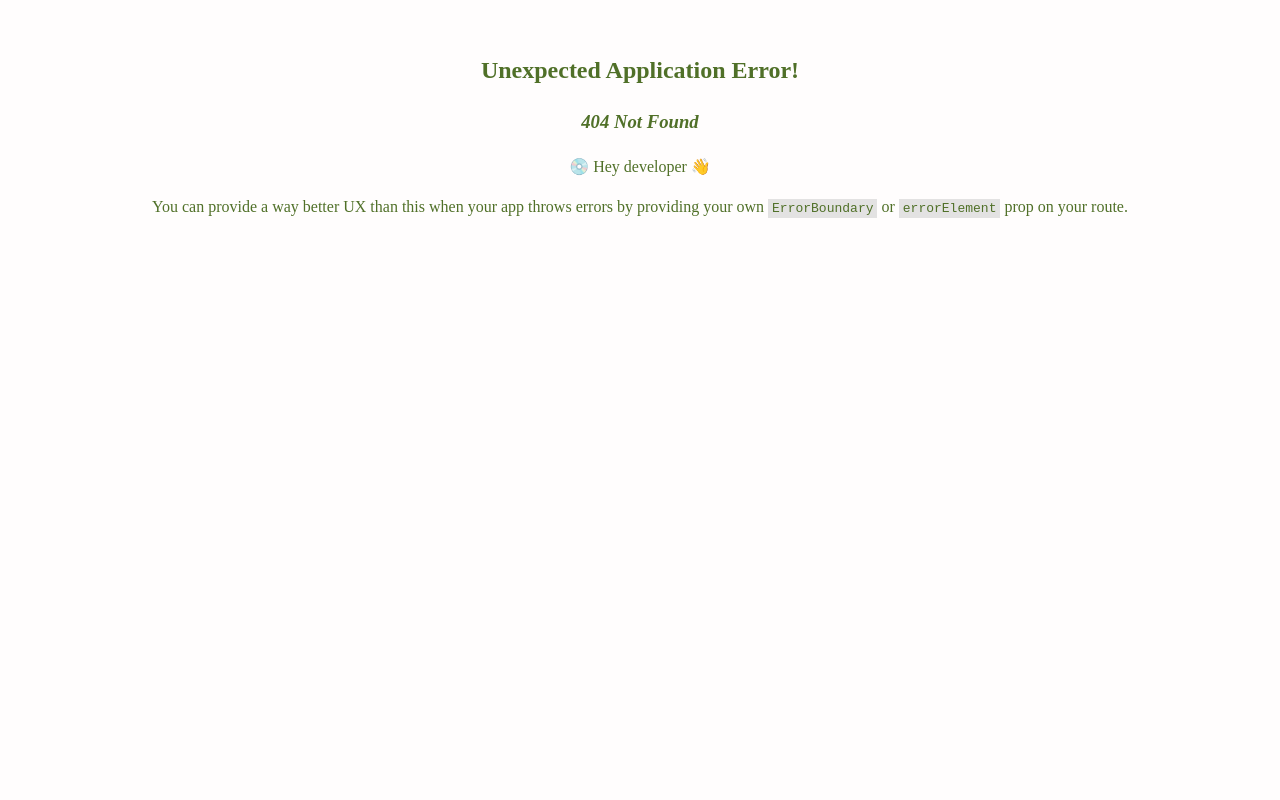
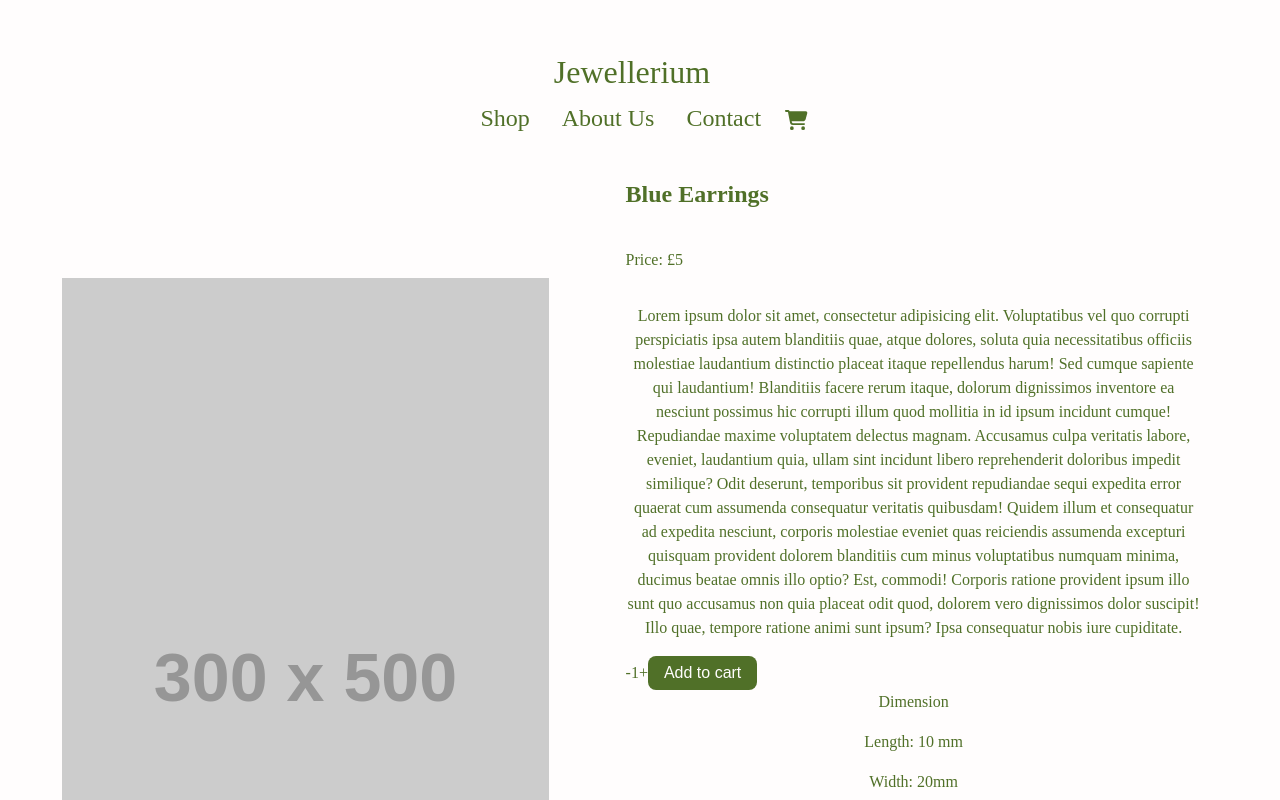
Before and after one commit to PaulinaNi/jewellerium, a React (Vite) app: page /product in a window 1280 px wide. Before the commit this address had no page. Shown: the top 800 px of the page. Built offline with nearby package versions, Linux system fonts and the light colour scheme; a web font is replaced by a local one.

Commit message:
added product page layout

```diff
--- a/src/App.jsx
+++ b/src/App.jsx
@@ -5,8 +5,9 @@ import { createBrowserRouter, createRoutesFromElements, Route, RouterProvider, }
 import Root from './layout/Root/root.layout'
 import Homepage from './pages/homepage/homepage.page'
 import Shop from './pages/shop/shop.page'
+import Contact from './pages/contact/contact.page'
 import About from './pages/about/about.page'
-import Contact from './pages/contact/contact.page'
+import Product from './pages/product/product.page'
 
 //router provider
 const router = createBrowserRouter(
@@ -16,6 +17,7 @@ const router = createBrowserRouter(
       <Route path="shop" element={<Shop />} />
       <Route path="contact" element={<Contact />} />
       <Route path="about" element={<About />} />
+      <Route path="product" element={<Product />} />
     </Route>
   )
 )
--- a/src/components/productCard/productCard.component.jsx
+++ b/src/components/productCard/productCard.component.jsx
@@ -1,5 +1,5 @@
 import './productCard.styles.css'
-
+import { Link } from 'react-router-dom'
 //components
 import Button from '../../components/button/button.component'
 
@@ -7,6 +7,7 @@ export default function ProductCard(props) {
  return (
   <div className='productCard-Container'>
    <img className='productCard-Image' src="https://placehold.co/300" alt="product photo" />
+   <Link to='/product' >Link</Link>
    <p className='productCard-ProductName'>Blue Earrings</p>
    <div className='productCard-Price'>Price: £5</div>
    <Button
--- /dev/null
+++ b/src/pages/product/product.page.jsx
@@ -0,0 +1,51 @@
+import './product.styles.css'
+//component import
+import Button from '../../components/button/button.component'
+
+export default function Product(props) {
+ return (
+  <section className='productPage'>
+   <img className='productPage-Image' src="https://placehold.co/300x500" alt="product photo" />
+
+   <div className='productPage-ItemInfoContainer'>
+    <h1 className='productPage-Name'>Blue Earrings</h1>
+    <p className='productPage-Price'>Price: £5</p>
+    <p className='productPage-Discription'>
+     Lorem ipsum dolor sit amet, consectetur adipisicing elit. Voluptatibus vel quo corrupti perspiciatis ipsa autem blanditiis quae, atque dolores, soluta quia necessitatibus officiis molestiae laudantium distinctio placeat itaque repellendus harum!
+     Sed cumque sapiente qui laudantium! Blanditiis facere rerum itaque, dolorum dignissimos inventore ea nesciunt possimus hic corrupti illum quod mollitia in id ipsum incidunt cumque! Repudiandae maxime voluptatem delectus magnam.
+     Accusamus culpa veritatis labore, eveniet, laudantium quia, ullam sint incidunt libero reprehenderit doloribus impedit similique? Odit deserunt, temporibus sit provident repudiandae sequi expedita error quaerat cum assumenda consequatur veritatis quibusdam!
+     Quidem illum et consequatur ad expedita nesciunt, corporis molestiae eveniet quas reiciendis assumenda excepturi quisquam provident dolorem blanditiis cum minus voluptatibus numquam minima, ducimus beatae omnis illo optio? Est, commodi!
+     Corporis ratione provident ipsum illo sunt quo accusamus non quia placeat odit quod, dolorem vero dignissimos dolor suscipit! Illo quae, tempore ratione animi sunt ipsum? Ipsa consequatur nobis iure cupiditate.
+    </p>
+    <div className='productPage-AddToCart'>
+     <span>-</span>
+     <span>1</span>
+     <span>+</span>
+     <Button
+      buttonFunction='action'
+      text='Add to cart'
+      func={() => console.log('added to cart')}
+      color='dark'
+     />
+    </div>
+    <div>
+     <div>Dimension
+      <p> Length: 10 mm</p>
+      <p> Width: 20mm</p>
+     </div>
+
+     <div>Care
+      <p>Lorem ipsum dolor sit amet consectetur adipisicing elit. Sunt, earum dolor iste aliquam optio rerum saepe. Eum laudantium corrupti sunt obcaecati unde, ab temporibus officia debitis inventore aspernatur! Eum, reiciendis?
+       Quaerat fuga a, perferendis accusantium asperiores explicabo modi vitae deserunt corrupti, veritatis quibusdam officiis sequi, pariatur laborum blanditiis tempora neque praesentium dolorum suscipit fugiat adipisci voluptatibus aspernatur. Iste, ipsum reprehenderit.</p>
+     </div>
+
+     <div>Delivery
+      <p>Lorem ipsum dolor sit amet consectetur adipisicing elit. Sunt, earum dolor iste aliquam optio rerum saepe. Eum laudantium corrupti sunt obcaecati unde, ab temporibus officia debitis inventore aspernatur! Eum, reiciendis?
+       Quaerat fuga a, perferendis accusantium asperiores explicabo modi vitae deserunt corrupti, veritatis quibusdam officiis sequi, pariatur laborum blanditiis tempora neque praesentium dolorum suscipit fugiat adipisci voluptatibus aspernatur. Iste, ipsum reprehenderit.</p>
+     </div>
+    </div>
+   </div>
+
+  </section>
+ )
+}
--- /dev/null
+++ b/src/pages/product/product.styles.css
@@ -0,0 +1,32 @@
+.productPage {
+ display: flex;
+ flex-direction: column;
+ align-items: center;
+}
+
+.productPage-Image {
+ width: 80%;
+}
+
+.productPage-ItemInfoContainer {
+ display: flex;
+ flex-direction: column;
+ align-items: center;
+ padding: 0 1rem;
+}
+
+@media (min-width: 768px) {
+ .productPage {
+  flex-direction: row;
+  justify-content: space-around;
+ }
+
+ .productPage-Image {
+  width: 40%;
+ }
+
+ .productPage-ItemInfoContainer {
+  width: 50%;
+  align-items: flex-start;
+ }
+}
```
